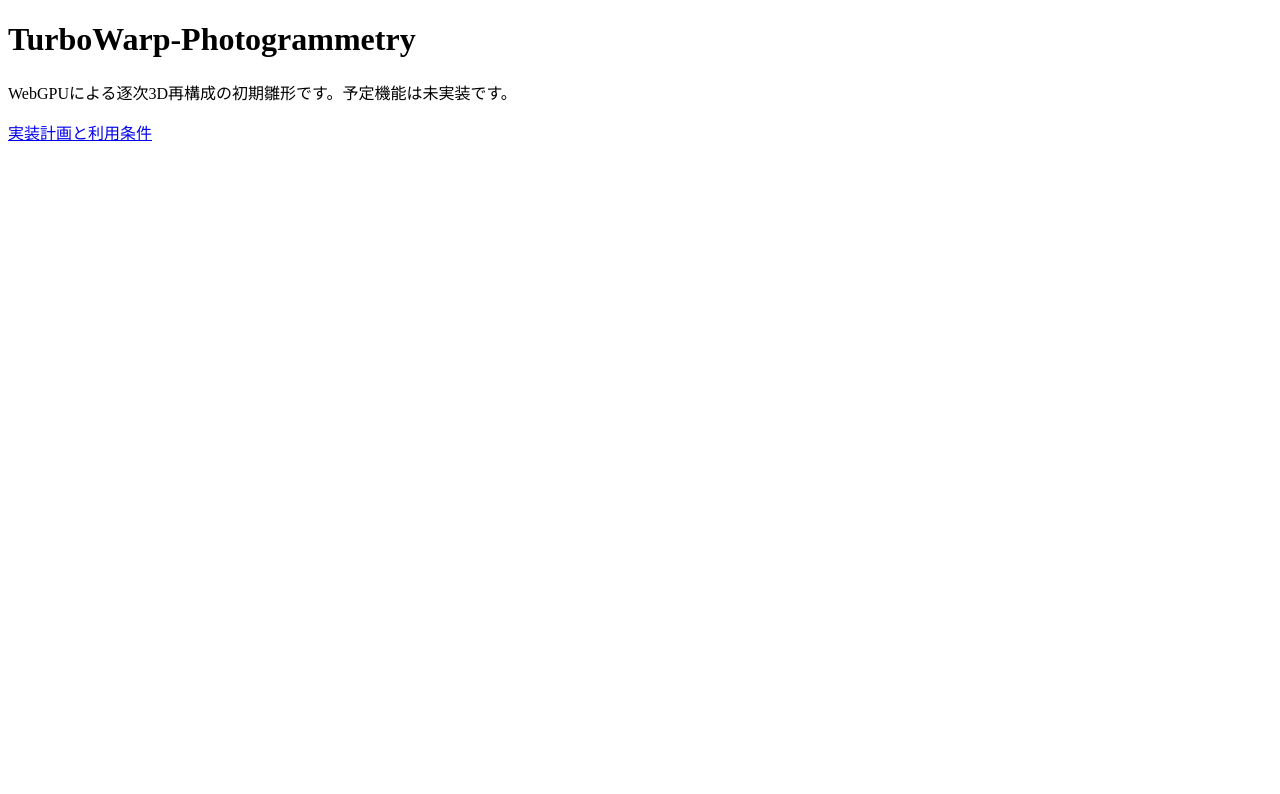
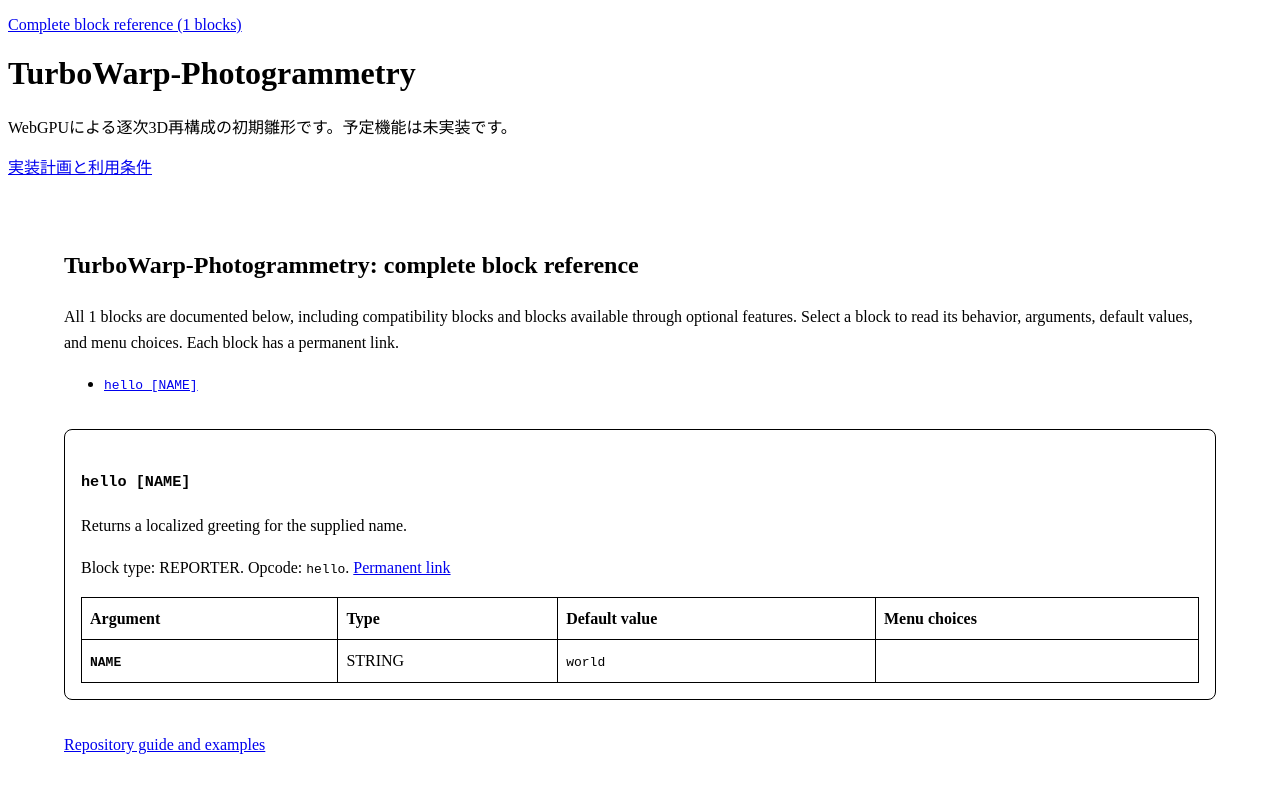
Before and after one commit to kubohiroya/turbowarp-photogrammetry, a website built with Vite: page docs/index.html in a window 1280 px wide. Built offline with nearby package versions, Linux system fonts and the light colour scheme.

Commit message:
docs(pages): publish complete block reference

```diff
--- a/docs/index.html
+++ b/docs/index.html
@@ -1 +1,21 @@
-<!doctype html><html lang="ja"><meta charset="utf-8"><title>TurboWarp-Photogrammetry</title><h1>TurboWarp-Photogrammetry</h1><p>WebGPUによる逐次3D再構成の初期雛形です。予定機能は未実装です。</p><p><a href="https://github.com/kubohiroya/turbowarp-photogrammetry#readme">実装計画と利用条件</a></p></html>
+<!doctype html><html lang="ja"><head><meta charset="utf-8"><meta name="viewport" content="width=device-width,initial-scale=1"><title>TurboWarp-Photogrammetry</title><link rel="canonical" href="https://kubohiroya.github.io/turbowarp-photogrammetry/"><style id="block-reference-style">
+#extension-block-reference{max-width:72rem;margin:2rem auto;padding:1rem;line-height:1.6;overflow-wrap:anywhere}
+#extension-block-reference .block-reference-entry{display:block;scroll-margin-top:6rem;margin:2rem 0;padding:1rem;border:1px solid currentColor;border-radius:.5rem}
+#extension-block-reference .block-reference-table{overflow-x:auto}
+#extension-block-reference table{border-collapse:collapse;width:100%}
+#extension-block-reference th,#extension-block-reference td{text-align:left;vertical-align:top;border:1px solid currentColor;padding:.5rem}
+#extension-block-reference code{white-space:pre-wrap}
+#extension-block-reference a:focus-visible{outline:3px solid currentColor;outline-offset:3px}
+</style>
+</head><body><p lang="en" class="complete-block-reference-link"><a href="#extension-block-reference">Complete block reference (1 blocks)</a></p><h1>TurboWarp-Photogrammetry</h1><p>WebGPUによる逐次3D再構成の初期雛形です。予定機能は未実装です。</p><p><a href="https://github.com/kubohiroya/turbowarp-photogrammetry#readme">実装計画と利用条件</a></p>
+<!-- BEGIN COMPLETE BLOCK REFERENCE -->
+<section lang="en" id="extension-block-reference" aria-labelledby="block-reference-title">
+<h2 id="block-reference-title">TurboWarp-Photogrammetry: complete block reference</h2>
+<p>All 1 blocks are documented below, including compatibility blocks and blocks available through optional features. Select a block to read its behavior, arguments, default values, and menu choices. Each block has a permanent link.</p>
+<nav aria-label="Block reference"><ul><li><a href="#block-hello"><code>hello [NAME]</code></a></li>
+</ul></nav>
+<article id="block-hello" class="block-reference-entry"><h3><code>hello [NAME]</code></h3><p>Returns a localized greeting for the supplied name.</p><p>Block type: REPORTER. Opcode: <code>hello</code>. <a href="#block-hello">Permanent link</a></p><div class="block-reference-table"><table><thead><tr><th>Argument</th><th>Type</th><th>Default value</th><th>Menu choices</th></tr></thead><tbody><tr><th scope="row"><code>NAME</code></th><td>STRING</td><td><code>world</code></td><td></td></tr></tbody></table></div></article>
+<p><a href="https://github.com/kubohiroya/turbowarp-photogrammetry/blob/main/README.md">Repository guide and examples</a></p>
+</section>
+<!-- END COMPLETE BLOCK REFERENCE -->
+</body></html>
```
